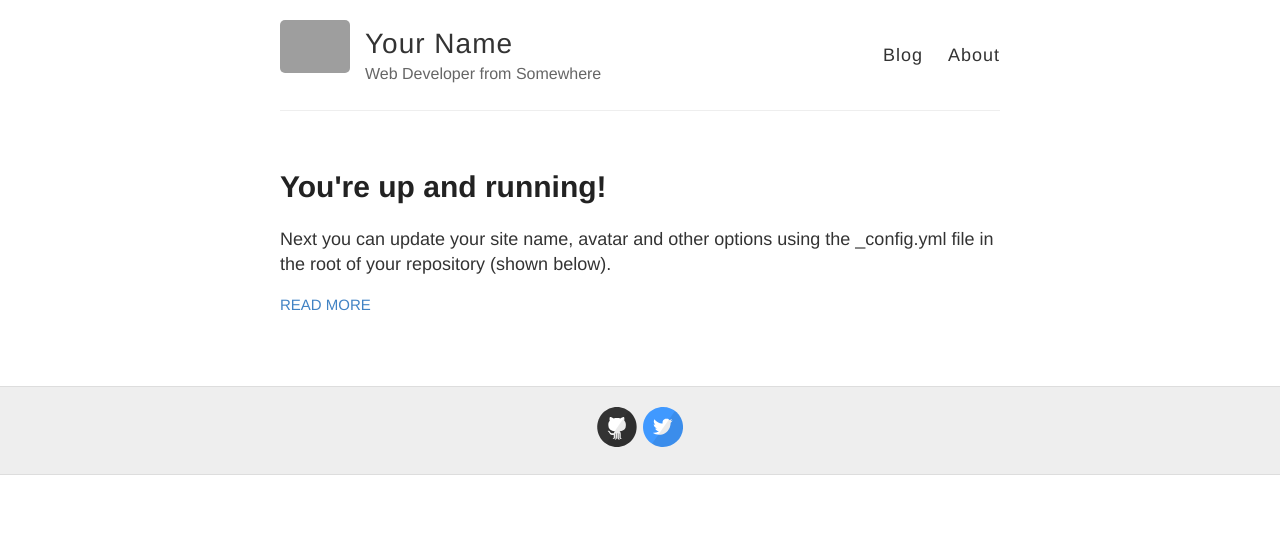
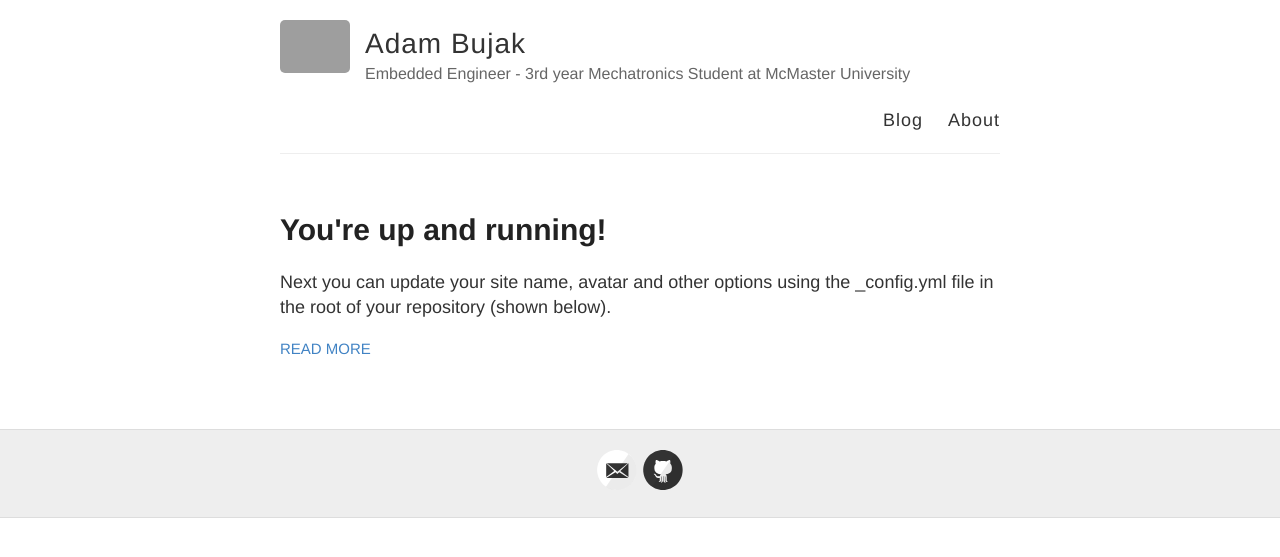
Before and after one commit to adambujak/adambujak.github.io, a Jekyll site: the page built from index.html, in a window 1280 px wide. Shown: the top 557 px of the page. Built offline with Jekyll 4.4.1, drawn with Linux system fonts in a browser that asks for light colours; part of the change alters nothing that is shown; grey boxes are pictures that could not be loaded.

Commit message:
add name

```diff
--- a/_config.yml
+++ b/_config.yml
@@ -3,10 +3,10 @@
 #
 
 # Name of your site (displayed in the header)
-name: Your Name
+name: Adam Bujak
 
 # Short bio or description (displayed in the header)
-description: Web Developer from Somewhere
+description: Embedded Engineer - 3rd year Mechatronics Student at McMaster University
 
 # URL of your avatar or profile pic (you could use your GitHub profile pic)
 avatar: https://raw.githubusercontent.com/barryclark/jekyll-now/master/images/jekyll-logo.png
@@ -17,19 +17,8 @@ avatar: https://raw.githubusercontent.com/barryclark/jekyll-now/master/images/je
 
 # Includes an icon in the footer for each username you enter
 footer-links:
-  dribbble:
-  email:
-  facebook:
-  flickr:
-  github: barryclark/jekyll-now
-  instagram:
-  linkedin:
-  pinterest:
-  rss: # just type anything here for a working RSS icon
-  twitter: jekyllrb
-  stackoverflow: # your stackoverflow profile, e.g. "users/50476/bart-kiers"
-  youtube: # channel/<your_long_string> or user/<user-name>
-  googleplus: # anything in your profile username that comes after plus.google.com/
+  email: adamjbujak@gmail.com
+  github: adambujak
 
 
 # Enter your Disqus shortname (not your username) to enable commenting on posts
```
